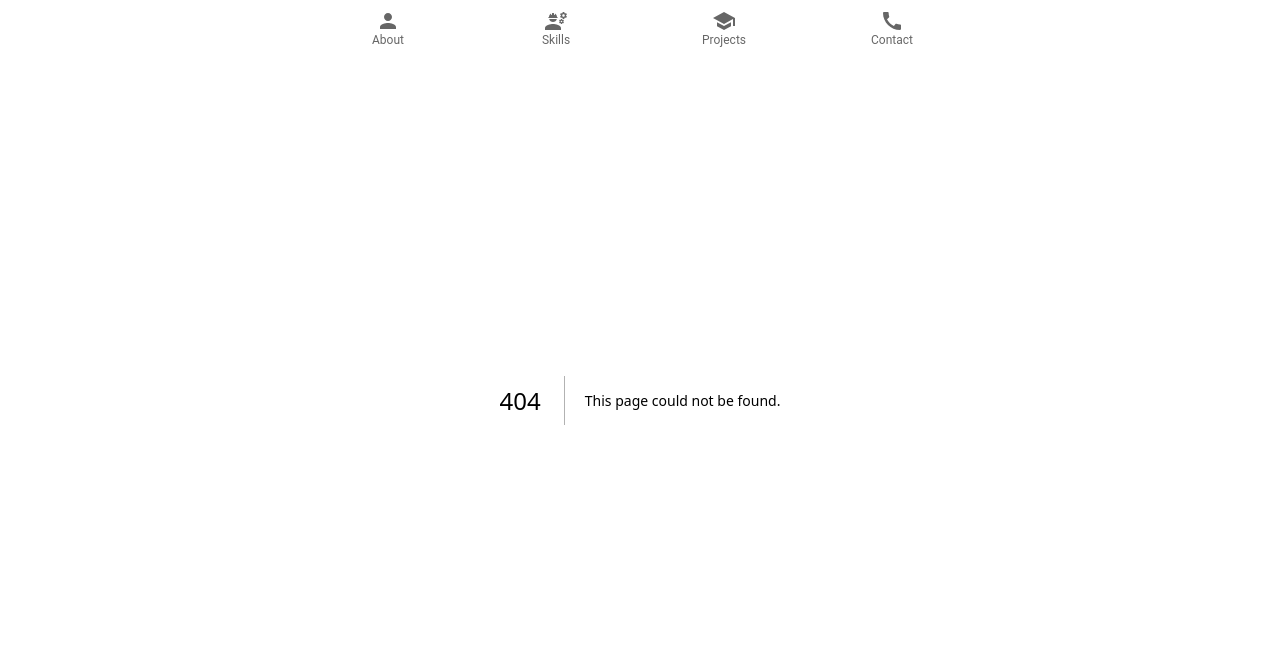
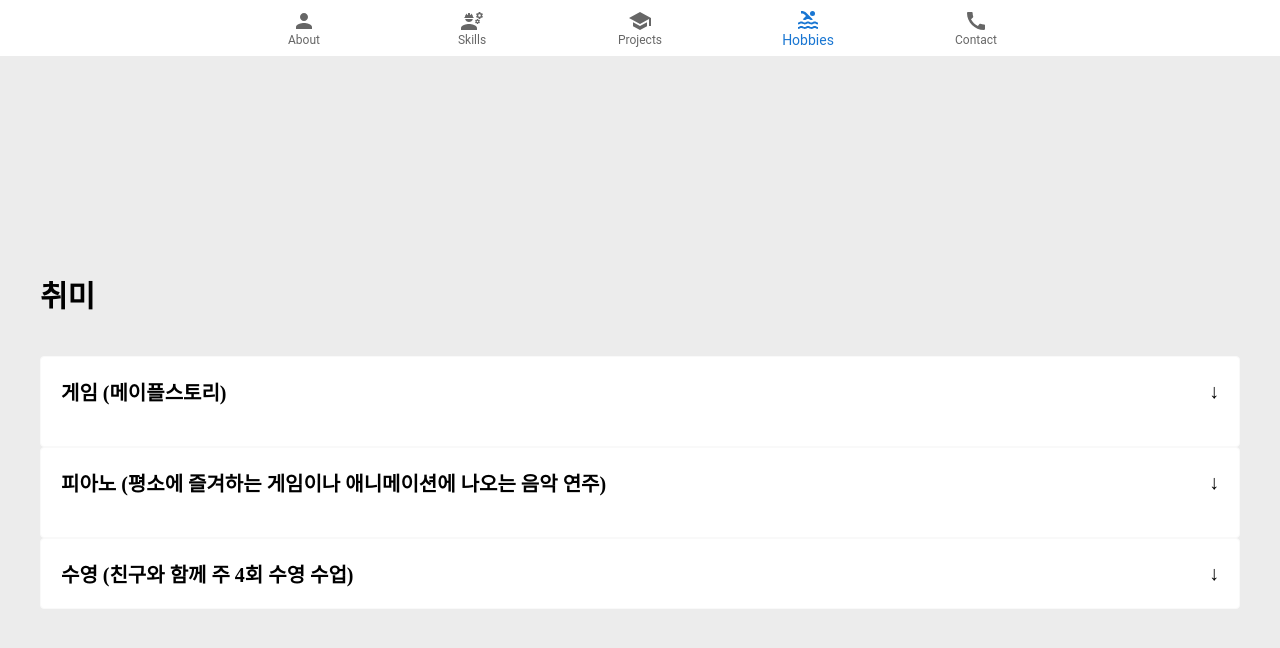
Before and after one commit to kaistlayner/kaistlayner.github.io, a Next.js app in the folder portfolio/: page /hobbies in a window 1280 px wide. Before the commit this address had no page. Shown: the top 648 px of the page. Built offline with nearby package versions, Linux system fonts and the light colour scheme.

Commit message:
hobbies 추가

```diff
--- a/portfolio/component/Navigation.tsx
+++ b/portfolio/component/Navigation.tsx
@@ -5,9 +5,10 @@ import { BottomNavigation, BottomNavigationAction, Box } from "@mui/material";
 import PersonIcon from "@mui/icons-material/Person";
 import EngineeringIcon from "@mui/icons-material/Engineering";
 import SchoolIcon from "@mui/icons-material/School";
+import PoolIcon from "@mui/icons-material/Pool";
 import CallIcon from "@mui/icons-material/Call";
 
-const pages = ["/about", "/skills", "/projects", "/contact"];
+const pages = ["/about", "/skills", "/projects", "/hobbies", "/contact"];
 
 export default function Navigation() {
   const [value, setValue] = useState(-1);
@@ -29,6 +30,7 @@ export default function Navigation() {
         <BottomNavigationAction label="About" icon={<PersonIcon />} />
         <BottomNavigationAction label="Skills" icon={<EngineeringIcon />} />
         <BottomNavigationAction label="Projects" icon={<SchoolIcon />} />
+        <BottomNavigationAction label="Hobbies" icon={<PoolIcon />} />
         <BottomNavigationAction label="Contact" icon={<CallIcon />} />
       </BottomNavigation>
     </Box>
--- a/portfolio/constant/history.ts
+++ b/portfolio/constant/history.ts
@@ -63,12 +63,12 @@ export const hobbyContents: LectureObject[] = [
       "17년도부터 꾸준히 즐기는 게임이다. 이 밖에도 경뿌나 이벤트 버프를 제때 받기 위해서, 채팅으로 설정한 시간마다 디스코드 채널에 ,알림을 보내는 디스코드 봇을 만들어 heroku에 배포해서 같이 게임을 즐기는 길드원들과 같이 사용해봤다.",
     links: [
       {
-        href: "https://maple.gg/u/%EC%B5%B8%ED%95%B4",
-        text: "메이플 캐릭터 정보",
+        href: "https://github.com/kaistlayner/discord",
+        text: "디스코드 봇 github",
       },
       {
-        href: "https://github.com/kaistlayner/discord",
-        text: "디스코드 봇 repo",
+        href: "https://maple.gg/u/%EC%B5%B8%ED%95%B4",
+        text: "메이플 캐릭터",
       },
     ],
   },
@@ -80,11 +80,11 @@ export const hobbyContents: LectureObject[] = [
     links: [
       {
         href: "https://tv.naver.com/v/33841711",
-        text: "사건의 지평선 - 윤하",
+        text: "[사건의 지평선 - 윤하] 연주 영상",
       },
       {
         href: "https://tv.naver.com/v/38070792",
-        text: "The tune of the azure light 2 - Maplestory OST (메이플스토리 아르카나 배경음악)",
+        text: "[The tune of the azure light 2 - Maplestory OST (메이플스토리 아르카나 배경음악)] 연주 영상",
       },
     ],
   },
@@ -92,6 +92,6 @@ export const hobbyContents: LectureObject[] = [
     title: "수영",
     subTitle: "친구와 함께 주 4회 수영 수업",
     description:
-      "유성구 종합사회복지관 수영장에서 고등학교 친구와 초급반 수업을 듣고 있다. 수영을 통해 몸을 건강하게 유지하고, 친구와 함께 ,즐거운 시간을 보내고 있다. 분명 초급반인데.. 2주도 안되어서 자유형 배형을 배웠다..ㅎㅎ",
+      "유성구 종합사회복지관 수영장에서 고등학교 친구와 초급반 수업을 듣고 있다. 수영을 통해 몸을 건강하게 유지하고, 친구와 함께, 즐거운 시간을 보내고 있다. 분명 초급반인데.. 2주도 안되어서 자유형 배형을 배우고 있다.",
   },
 ];
--- a/portfolio/constant/styles.ts
+++ b/portfolio/constant/styles.ts
@@ -45,6 +45,7 @@ export const defaultStyles = {
   },
   listItemContent: {
     display: "flex",
+    flexDirection: "column",
     justifyContent: "left",
     alignItems: "center",
     width: "100%",
--- /dev/null
+++ b/portfolio/pages/hobbies.tsx
@@ -0,0 +1,79 @@
+"use client";
+
+import { Box } from "@mui/material";
+import { hobbyContents } from "../constant";
+import { useState } from "react";
+import { mergeSx } from "../utils/mui";
+import { defaultStyles } from "../constant/styles";
+
+interface HobbiesProps {}
+
+const styles = {
+  links: {
+    mt: "20px",
+    width: "100%",
+    a: {
+      display: "block",
+      color: "blue",
+      textDecoration: "none",
+      "&:hover": {
+        textDecoration: "underline",
+      },
+    },
+  },
+};
+
+export default function Hobbies(props: HobbiesProps) {
+  const {} = props;
+
+  const [curIndex, setCurIndex] = useState(-1);
+
+  const onHobbyClick = (idx: number) => {
+    if (curIndex == idx) setCurIndex(-1);
+    else setCurIndex(idx);
+  };
+
+  return (
+    <Box sx={defaultStyles.wrapper}>
+      <Box sx={defaultStyles.title}>취미</Box>
+      {hobbyContents.map(({ title, subTitle, description, links }, idx) => {
+        return (
+          <Box sx={defaultStyles.listItemWrapper} key={title}>
+            <Box
+              sx={defaultStyles.listItemTitle}
+              onClick={() => onHobbyClick(idx)}
+            >
+              <Box>{`${title} (${subTitle})`}</Box>
+              <Box>↓</Box>
+            </Box>
+            <Box
+              sx={mergeSx([
+                defaultStyles.listItemContent,
+                curIndex != idx && {
+                  fontSize: 0,
+                  p: 0,
+                },
+              ])}
+            >
+              {description}
+              {links && (
+                <Box sx={styles.links}>
+                  {links.map(({ href, text }, idx) => {
+                    return (
+                      <Box key={idx} sx={{ display: "flex", color: "blue" }}>
+                        ▶&nbsp;&nbsp;
+                        <a href={href} target="_blank">
+                          {text}
+                        </a>
+                      </Box>
+                    );
+                  })}
+                </Box>
+              )}
+            </Box>
+          </Box>
+        );
+      })}
+    </Box>
+  );
+}
```
